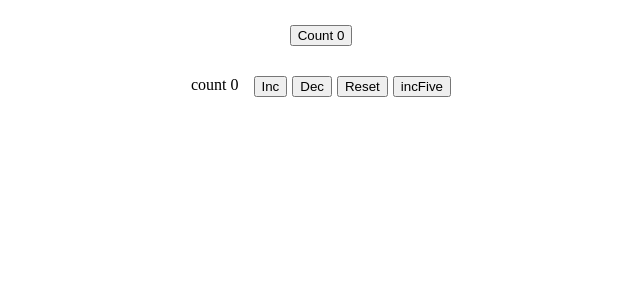
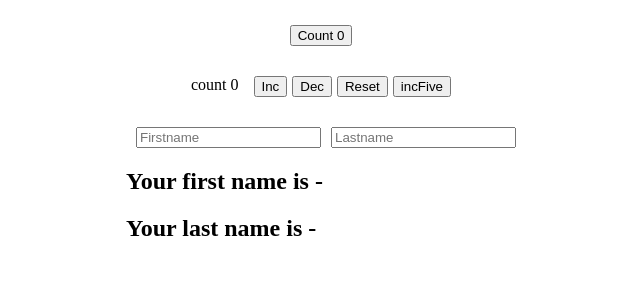
Before and after one commit to ThePythonGuyy/React-Hooks, a React (Vite) app: page / in a window 1280 px wide. Shown: the top 300 px of the page, without its empty margins (319-959 px from the left). Built offline with nearby package versions, Linux system fonts and the light colour scheme.

Commit message:
useState objects

```diff
--- a/src/Components/UseState.jsx
+++ b/src/Components/UseState.jsx
@@ -6,12 +6,13 @@ const UseState = () => {
   const [count, setCount] = useState(0);
   const initialState = 0;
   const [count1, setCount1] = useState(initialState);
+  const [name, setName] = useState({ fstName: "", lstName: "" });
 
   const incFive = () => {
-    for(let i=0; i<5; i++) {
-      setCount1(prevState => prevState + 1)
+    for (let i = 0; i < 5; i++) {
+      setCount1((prevState) => prevState + 1);
     }
-  }
+  };
 
   return (
     <Div>
@@ -27,11 +28,33 @@ const UseState = () => {
 
       <Div2>
         <span>count {count1}</span>
-        <button onClick={() => setCount1(prevState => prevState + 1)}>Inc</button>
-        <button onClick={() => setCount1(prevState => prevState - 1)}>Dec</button>
+        <button onClick={() => setCount1((prevState) => prevState + 1)}>
+          Inc
+        </button>
+        <button onClick={() => setCount1((prevState) => prevState - 1)}>
+          Dec
+        </button>
         <button onClick={() => setCount1(initialState)}>Reset</button>
         <button onClick={incFive}>incFive</button>
       </Div2>
+
+      <Form>
+        <input
+          type="text"
+          placeholder="Firstname"
+          value={name.fstName}
+          onChange={(e) => setName({ ...name, fstName: e.target.value })}
+        />
+        <input
+          type="text"
+          placeholder="Lastname"
+          value={name.lstName}
+          onChange={(e) => setName({ ...name, lstName: e.target.value })}
+        />
+
+        <h2>Your first name is - {name.fstName}</h2>
+        <h2>Your last name is - {name.lstName}</h2>
+      </Form>
     </Div>
   );
 };
@@ -54,7 +77,13 @@ const Div1 = styled.div``;
 const Div2 = styled.div`
   display: flex;
   gap: 5px;
-  span{
+  span {
     margin-right: 10px;
   }
 `;
+
+const Form = styled.form`
+  input{
+    margin-left: 10px;
+  }
+`;
```
